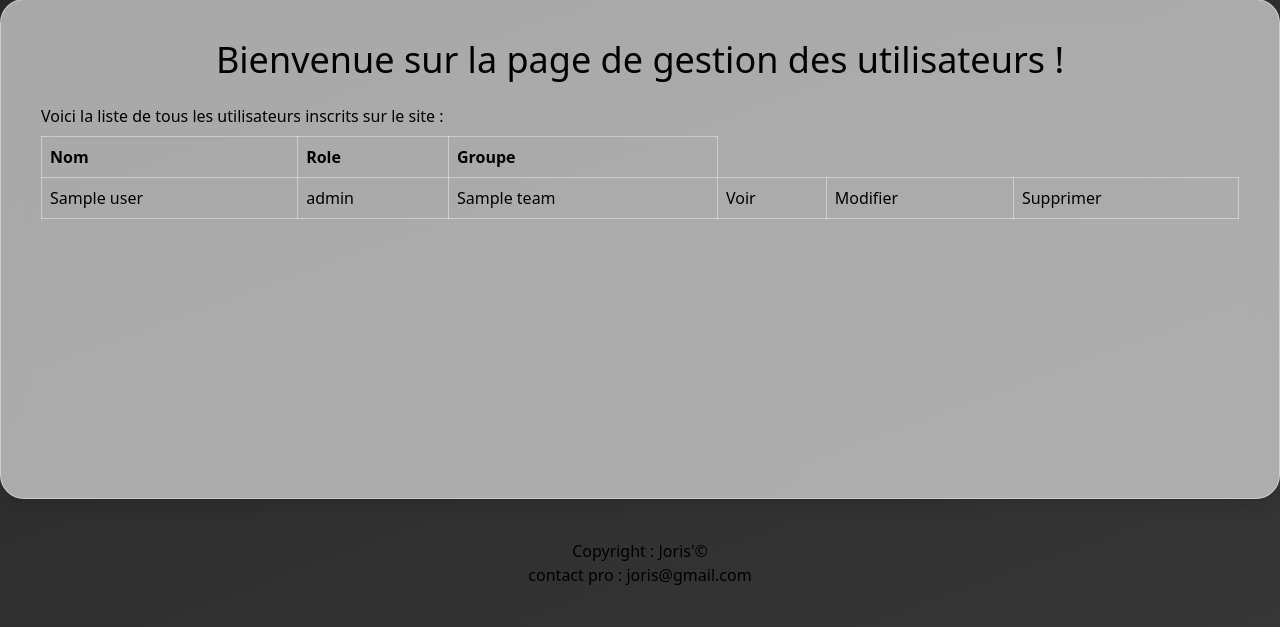
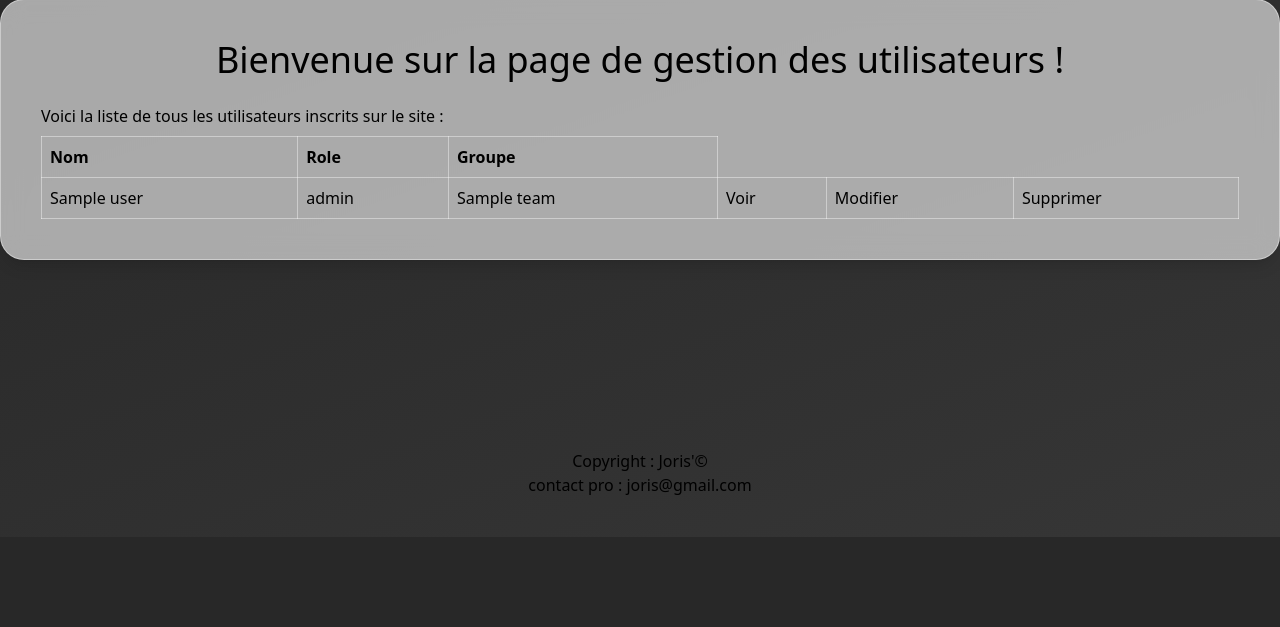
Before and after one commit to Joscrap/site-web-de-6mois--ta-faim-, a Flask app: template templates/admin/back_utilisateur.html in a window 1280 px wide. Shown: the part 263-890 px from the top of the page. After the commit the page ends 800 px from the top, so only its background shows below. Run offline with Flask 3, Linux system fonts and the light colour scheme; the template is opened without the code that fills it: most values are stand-ins (such as "Sample title", 1, 10 or a date in 2020); some libraries are stand-ins or nearby versions.

Commit message:
pb admin panelle régler

```diff
--- a/templates/admin/back_utilisateur.html
+++ b/templates/admin/back_utilisateur.html
@@ -6,7 +6,7 @@
 
     <section class="flex justify-center ">
 
-        <article class="w-7xl p-10 bg-white/60 border border-white/40 backdrop-blur-md rounded-3xl shadow-lg h-[500px]">
+        <article class="w-7xl p-10 bg-white/60 border border-white/40 backdrop-blur-md rounded-3xl shadow-lg">
 
             <h1 class="flex justify-center text-4xl">Bienvenue sur la page de gestion des utilisateurs !</h1>
 
```
